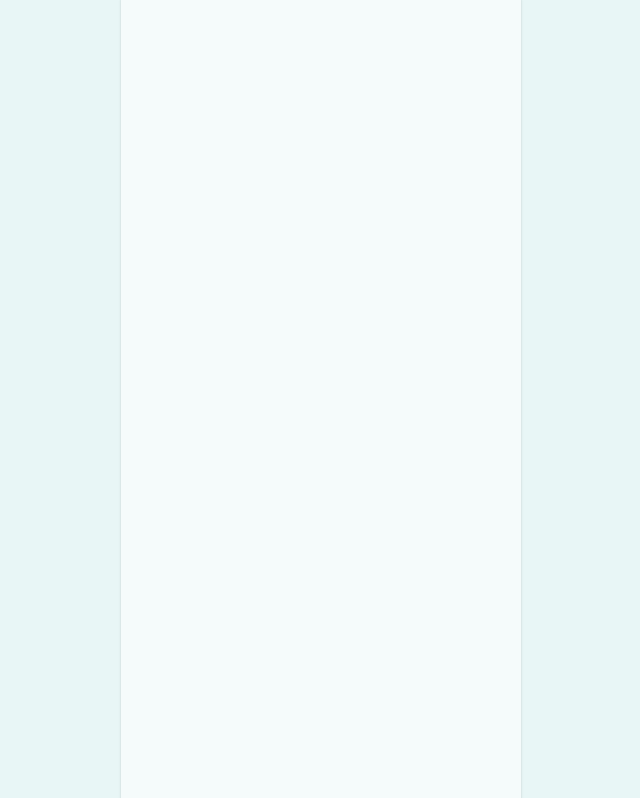
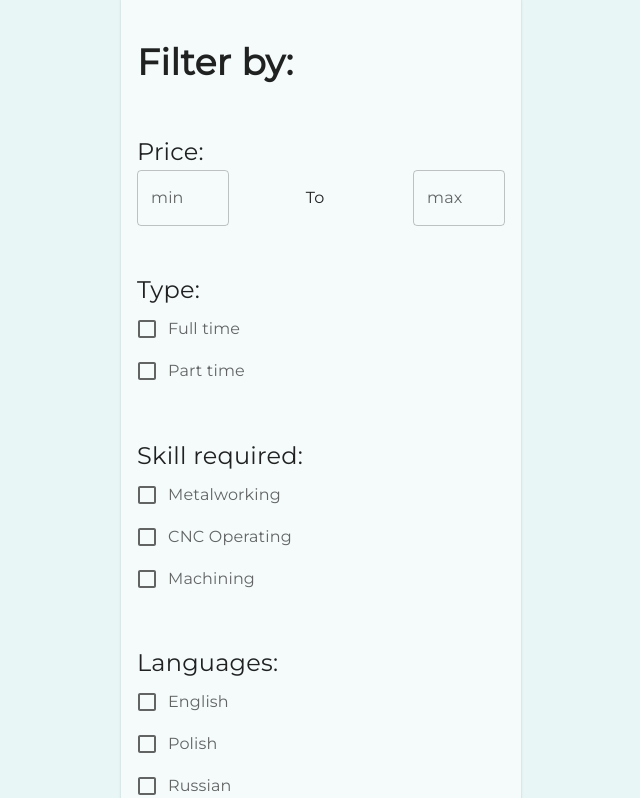
Before and after one commit to Craft-bid/ecom-craft-bid-website, a React (Vite) app: page /offers in a window 1280 px wide. Shown: the part 322-1120 px from the top of the page, without its empty margins (7-647 px from the left). Built offline with nearby package versions, Linux system fonts and the light colour scheme.

Commit message:
feat: added filter sidebar

```diff
--- a/src/components/FilterContainer/FilterContainer.tsx
+++ b/src/components/FilterContainer/FilterContainer.tsx
@@ -1,5 +1,245 @@
-import { Card } from '@mui/material';
+import { Card, Checkbox, FormControlLabel, FormGroup, Grid, TextField, Typography } from '@mui/material';
+import { Field, Formik } from 'formik';
+import '@fontsource/roboto';
+import '@fontsource/montserrat';
 
 export function FilterContainer() {
-  return <Card sx={{ width: 400, height: 850, backgroundColor: '#F5FBFB' }}></Card>;
+  const checkboxStyle = {
+    color: 'rgba(0, 0, 0, 0.6)',
+  };
+  return (
+    <Formik
+      enableReinitialize
+      validateOnMount={true}
+      validateOnChange={true}
+      validateOnBlur={true}
+      initialValues={{
+        min: '',
+        max: '',
+        fullTime: false,
+        partTime: false,
+        metalworking: false,
+        CNCOperating: false,
+        machining: false,
+        polish: false,
+        english: false,
+        russian: false,
+      }}
+      onSubmit={(values) => {
+        console.log(values);
+      }}
+    >
+      {({ handleSubmit }) => {
+        return (
+          <form
+            onChange={(event) => {
+              handleSubmit(event);
+            }}
+          >
+            <Card sx={{ width: 400, height: 850, backgroundColor: '#F5FBFB' }}>
+              <Grid
+                container
+                justifyContent={'space-around'}
+                alignContent={'left'}
+                flexDirection={'column'}
+                height={'100%'}
+                flexWrap={'nowrap'}
+                padding={2}
+              >
+                <Grid item>
+                  <Typography
+                    style={{
+                      fontFamily: 'Montserrat',
+                      fontStyle: 'normal',
+                      fontWeight: 'bold',
+                      fontSize: 36,
+                    }}
+                  >
+                    Filter by:
+                  </Typography>
+                </Grid>
+                <Grid item>
+                  <Typography
+                    style={{
+                      fontFamily: 'Montserrat',
+                      fontStyle: 'normal',
+                      fontWeight: '400',
+                      fontSize: 24,
+                    }}
+                  >
+                    Price:
+                  </Typography>
+                  <Grid
+                    container
+                    flexWrap={'nowrap'}
+                    justifyContent={'space-between'}
+                    alignItems={'center'}
+                  >
+                    <Grid
+                      item
+                      mobile={3}
+                    >
+                      <Field
+                        as={TextField}
+                        label='min'
+                        type='number'
+                        name='min'
+                      ></Field>
+                    </Grid>
+                    <Grid
+                      item
+                      mobile={1}
+                    >
+                      <Typography> To </Typography>
+                    </Grid>
+                    <Grid
+                      item
+                      mobile={3}
+                    >
+                      <Field
+                        as={TextField}
+                        label='max'
+                        type='number'
+                        name='max'
+                      ></Field>
+                    </Grid>
+                  </Grid>
+                </Grid>
+                <Grid item>
+                  <Typography
+                    style={{
+                      fontFamily: 'Montserrat',
+                      fontStyle: 'normal',
+                      fontWeight: '400',
+                      fontSize: 24,
+                    }}
+                  >
+                    Type:
+                  </Typography>
+                  <FormGroup>
+                    <FormControlLabel
+                      control={
+                        <Field
+                          name='fullTime'
+                          type='checkbox'
+                          as={Checkbox}
+                        />
+                      }
+                      style={checkboxStyle}
+                      label='Full time'
+                    />
+                    <FormControlLabel
+                      control={
+                        <Field
+                          name='partTime'
+                          type='checkbox'
+                          as={Checkbox}
+                        />
+                      }
+                      style={checkboxStyle}
+                      label='Part time'
+                    />
+                  </FormGroup>
+                </Grid>
+                <Grid item>
+                  <Typography
+                    style={{
+                      fontFamily: 'Montserrat',
+                      fontStyle: 'normal',
+                      fontWeight: '400',
+                      fontSize: 24,
+                    }}
+                  >
+                    Skill required:
+                  </Typography>
+                  <FormGroup>
+                    <FormControlLabel
+                      control={
+                        <Field
+                          name='metalworking'
+                          type='checkbox'
+                          as={Checkbox}
+                        />
+                      }
+                      style={checkboxStyle}
+                      label='Metalworking'
+                    />
+                    <FormControlLabel
+                      control={
+                        <Field
+                          name='CNCOperating'
+                          type='checkbox'
+                          as={Checkbox}
+                        />
+                      }
+                      style={checkboxStyle}
+                      label='CNC Operating'
+                    />
+                    <FormControlLabel
+                      control={
+                        <Field
+                          name='machining'
+                          type='checkbox'
+                          as={Checkbox}
+                        />
+                      }
+                      style={checkboxStyle}
+                      label='Machining'
+                    />
+                  </FormGroup>
+                </Grid>
+                <Grid item>
+                  <Typography
+                    style={{
+                      fontFamily: 'Montserrat',
+                      fontStyle: 'normal',
+                      fontWeight: '400',
+                      fontSize: 24,
+                    }}
+                  >
+                    Languages:
+                  </Typography>
+                  <FormGroup>
+                    <FormControlLabel
+                      control={
+                        <Field
+                          name='english'
+                          type='checkbox'
+                          as={Checkbox}
+                        />
+                      }
+                      style={checkboxStyle}
+                      label='English'
+                    />
+                    <FormControlLabel
+                      control={
+                        <Field
+                          name='polish'
+                          type='checkbox'
+                          as={Checkbox}
+                        />
+                      }
+                      style={checkboxStyle}
+                      label='Polish'
+                    />
+                    <FormControlLabel
+                      control={
+                        <Field
+                          name='russian'
+                          type='checkbox'
+                          as={Checkbox}
+                        />
+                      }
+                      style={checkboxStyle}
+                      label='Russian'
+                    />
+                  </FormGroup>
+                </Grid>
+              </Grid>
+            </Card>
+          </form>
+        );
+      }}
+    </Formik>
+  );
 }
```
